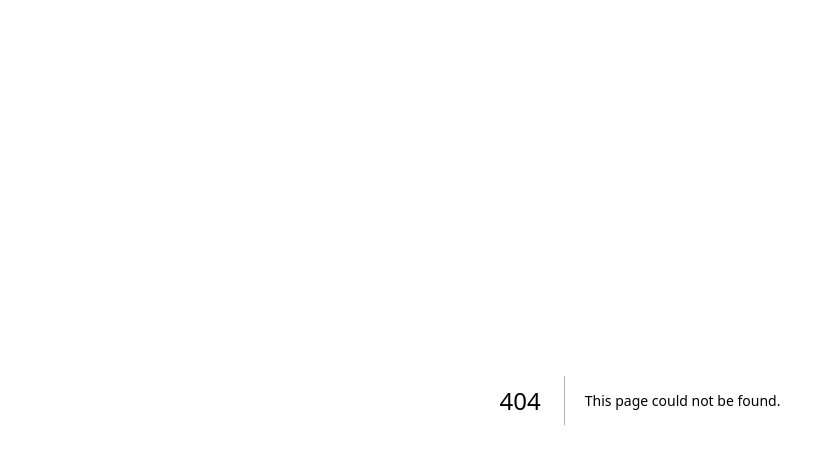
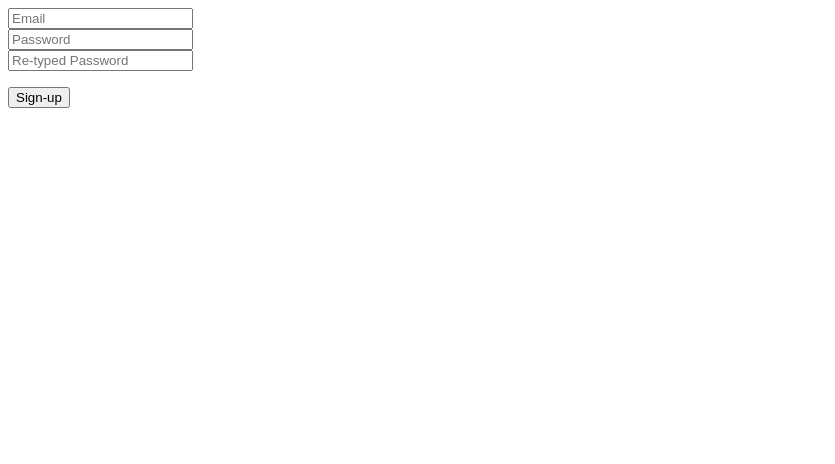
Before and after one commit to mrdcvlsc/simple-blog, a Next.js app: page /auth/register in a window 1280 px wide. Before the commit this address had no page. Shown: the top 464 px of the page, without its empty margins (0-835 px from the left). Built offline with nearby package versions, Linux system fonts and the light colour scheme; no server answers.

Commit message:
implement user registration

```diff
--- /dev/null
+++ b/src/app/auth/register/page.tsx
@@ -0,0 +1,74 @@
+'use client';
+
+import React, { useState } from 'react';
+import { getSupabaseBrowserClient } from '@/app/_lib/_supabase_browser_client';
+
+export default function Register() {
+
+    const supabase = getSupabaseBrowserClient();
+
+    const [email, setEmail] = useState('');
+    const [password, setPassword] = useState('');
+    const [retypePassword, setRetypedPassword] = useState('');
+    const [status, setStatus] = useState('');
+
+    async function handleSubmit(e: React.FormEvent<HTMLFormElement>) {
+        e.preventDefault();
+
+        if (password != retypePassword) {
+            setStatus('re-typed password does not match');
+            return;
+        }
+
+        const { error, data } = await supabase.auth.signUp({
+            email,
+            password,
+            options: {
+                emailRedirectTo: `${window.location.origin}/user/home`
+            }
+        });
+
+        if (error) {
+            setStatus(error.message);
+            return;
+        }
+
+        setStatus('account created');
+    }
+
+    return <>
+        <form onSubmit={handleSubmit}>
+            <div>
+                <input
+                    type='email'
+                    value={email}
+                    onChange={(e) => setEmail(e.target.value)}
+                    placeholder='Email'
+                    required
+                />
+            </div>
+
+            <div>
+                <input
+                    type='password'
+                    value={password}
+                    onChange={(e) => setPassword(e.target.value)}
+                    placeholder='Password'
+                    required
+                />
+            </div>
+
+            <div>
+                <input
+                    type='password'
+                    value={retypePassword}
+                    onChange={(e) => setRetypedPassword(e.target.value)}
+                    placeholder='Re-typed Password'
+                    required
+                />
+                <p>{status}</p>
+            </div>
+            <button type='submit'>Sign-up</button>
+        </form>
+    </>
+}
--- a/src/app/page.tsx
+++ b/src/app/page.tsx
@@ -1,8 +1,11 @@
 import Image from "next/image"
+import Link from "next/link"
 
 export default function Home() {
     return <>
         <h1>Hello, Next.js THIS IS THE LANDING PAGE!</h1>
+        <Link href={'/login'}>Login</Link>
+        <Link href={'/register'}>Register</Link>
         <Image src="/next.svg" alt="test-image" width={100} height={100} />
     </>
 }
```
Also changed, not shown: src/app/auth/login/page.tsx (added, +51 -0 lines), src/app/login/page.tsx (deleted, +0 -8 lines), src/app/registration/page.tsx (deleted, +0 -8 lines), src/app/user/[id]/page.tsx (added, +12 -0 lines), src/app/user/home/page.tsx (added, +12 -0 lines), src/app/auth/logout/page.tsx (renamed from src/app/logout/page.tsx).
